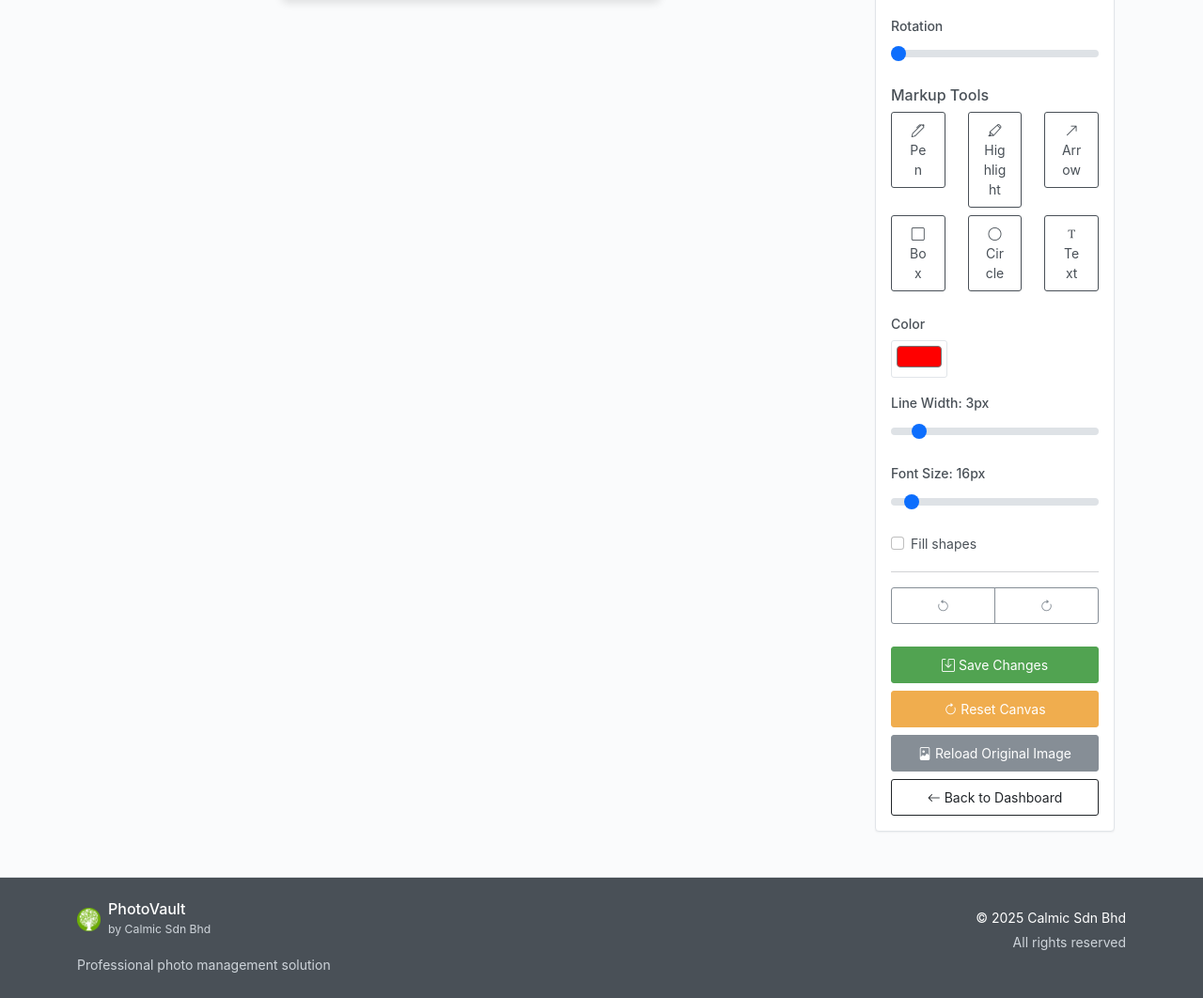
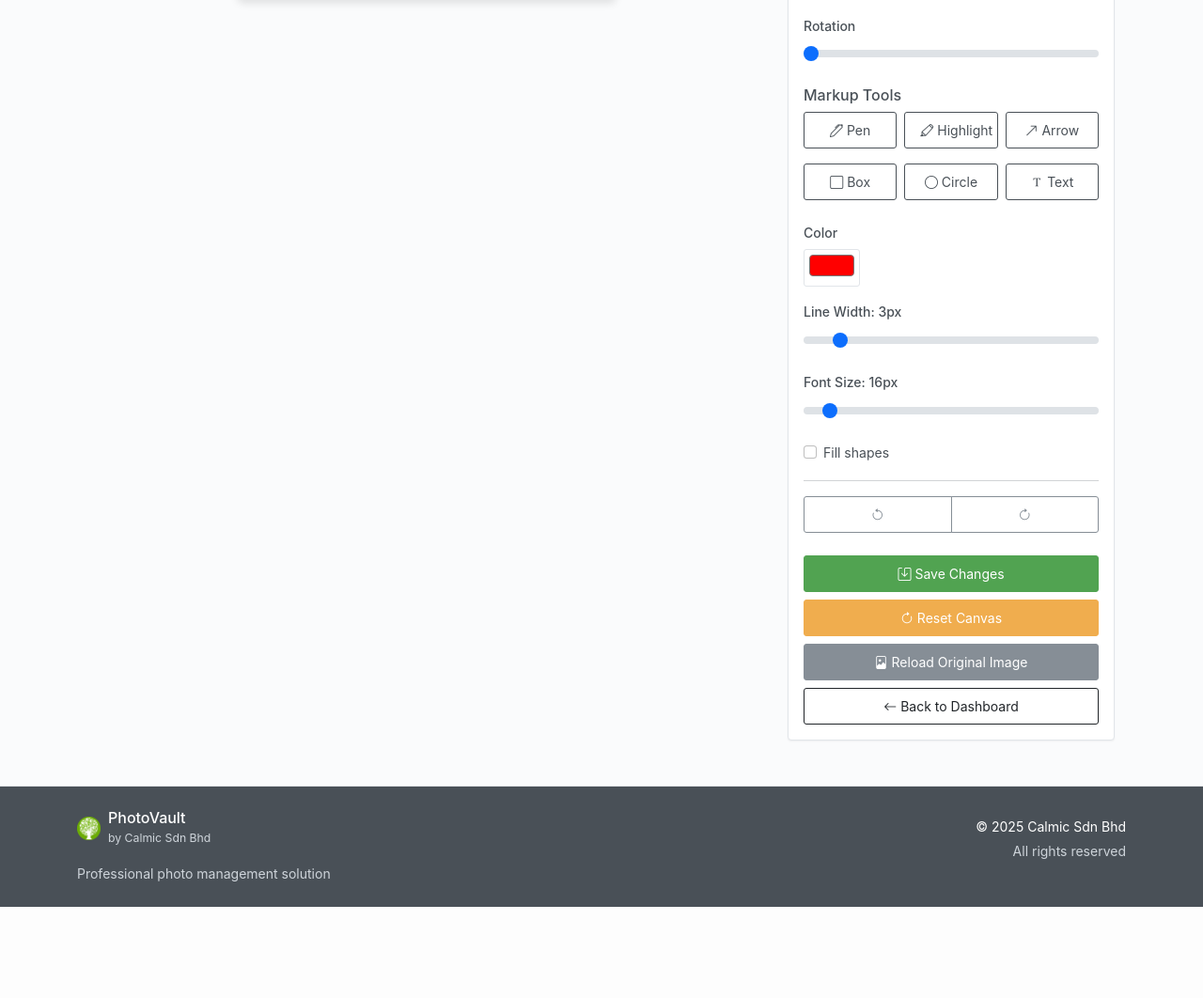
Before and after one commit to hamkasu/photoverone, a Python web app: template photovault/templates/editor.html in a window 1280 px wide. Shown: the part 400-1462 px from the top of the page at 94% size. After the commit the page ends 1365 px from the top, so only its background shows below. Run offline with Jinja, Linux system fonts and the light colour scheme; the template is opened without the code that fills it, so the values that code supplies are empty; some libraries are stand-ins or nearby versions.

Commit message:
Adjust layout to prevent text wrapping in the editing toolbox
Update grid column sizes in editor.html from col-md-9/col-md-3 to col-md-8/col-md-4 and adjust markup tool button sizing to col-6 col-lg-4 with text-nowrap to prevent word wrapping.

Replit-Commit-Author: Agent
Replit-Commit-Session-Id: e78eb536-147a-4c20-90b5-cdfb8a96a444
Replit-Commit-Checkpoint-Type: full_checkpoint
Replit-Commit-Screenshot-Url: https://storage.googleapis.com/screenshot-production-us-central1/7a29a6de-0316-46c9-ac68-a40725d847ed/e78eb536-147a-4c20-90b5-cdfb8a96a444/F2xanan

```diff
--- a/photovault/static/js/editor.js
+++ b/photovault/static/js/editor.js
@@ -248,7 +248,7 @@ function applyFilters() {
 function resizeCanvas() {
     if (!image) return;
 
-    // Get the container dimensions (considering the col-md-9 layout)
+    // Get the container dimensions (considering the col-md-8 layout)
     const container = canvas.parentElement;
     const containerWidth = container.clientWidth - 20; // Account for padding
 
--- a/photovault/templates/editor.html
+++ b/photovault/templates/editor.html
@@ -17,12 +17,12 @@ CALMIC SDN BHD - "Committed to Excellence"
 {% block content %}
 <div class="container-fluid mt-3">
     <div class="row">
-        <div class="col-md-9">
+        <div class="col-md-8">
             <canvas id="canvas"></canvas>
             <!-- Load the ORIGINAL image as the source for editing -->
             <img id="sourceImage" src="{{ url_for('static', filename='uploads/' + photo.user_id|string + '/' + photo.filename) }}" style="display: none;">
         </div>
-        <div class="col-md-3">
+        <div class="col-md-4">
             <div class="card">
                 <div class="card-header">
                     <h5>Editing Tools</h5>
@@ -47,34 +47,34 @@ CALMIC SDN BHD - "Committed to Excellence"
                     </div>
 
                     <h6>Markup Tools</h6>
-                    <div class="row mb-3">
-                        <div class="col-4 mb-2">
-                            <button class="btn btn-outline-primary btn-sm w-100" onclick="setTool('pen')">
+                    <div class="row g-2 mb-3">
+                        <div class="col-6 col-lg-4 mb-2">
+                            <button class="btn btn-outline-primary btn-sm w-100 text-nowrap" onclick="setTool('pen')">
                                 <i class="bi bi-pen"></i> Pen
                             </button>
                         </div>
-                        <div class="col-4 mb-2">
-                            <button class="btn btn-outline-primary btn-sm w-100" onclick="setTool('highlight')">
+                        <div class="col-6 col-lg-4 mb-2">
+                            <button class="btn btn-outline-primary btn-sm w-100 text-nowrap" onclick="setTool('highlight')">
                                 <i class="bi bi-highlighter"></i> Highlight
                             </button>
                         </div>
-                        <div class="col-4 mb-2">
-                            <button class="btn btn-outline-primary btn-sm w-100" onclick="setTool('arrow')">
+                        <div class="col-6 col-lg-4 mb-2">
+                            <button class="btn btn-outline-primary btn-sm w-100 text-nowrap" onclick="setTool('arrow')">
                                 <i class="bi bi-arrow-up-right"></i> Arrow
                             </button>
                         </div>
-                        <div class="col-4 mb-2">
-                            <button class="btn btn-outline-primary btn-sm w-100" onclick="setTool('rectangle')">
+                        <div class="col-6 col-lg-4 mb-2">
+                            <button class="btn btn-outline-primary btn-sm w-100 text-nowrap" onclick="setTool('rectangle')">
                                 <i class="bi bi-square"></i> Box
                             </button>
                         </div>
-                        <div class="col-4 mb-2">
-                            <button class="btn btn-outline-primary btn-sm w-100" onclick="setTool('circle')">
+                        <div class="col-6 col-lg-4 mb-2">
+                            <button class="btn btn-outline-primary btn-sm w-100 text-nowrap" onclick="setTool('circle')">
                                 <i class="bi bi-circle"></i> Circle
                             </button>
                         </div>
-                        <div class="col-4 mb-2">
-                            <button class="btn btn-outline-primary btn-sm w-100" onclick="setTool('text')">
+                        <div class="col-6 col-lg-4 mb-2">
+                            <button class="btn btn-outline-primary btn-sm w-100 text-nowrap" onclick="setTool('text')">
                                 <i class="bi bi-fonts"></i> Text
                             </button>
                         </div>
```
Also changed, not shown: 1 other file.
